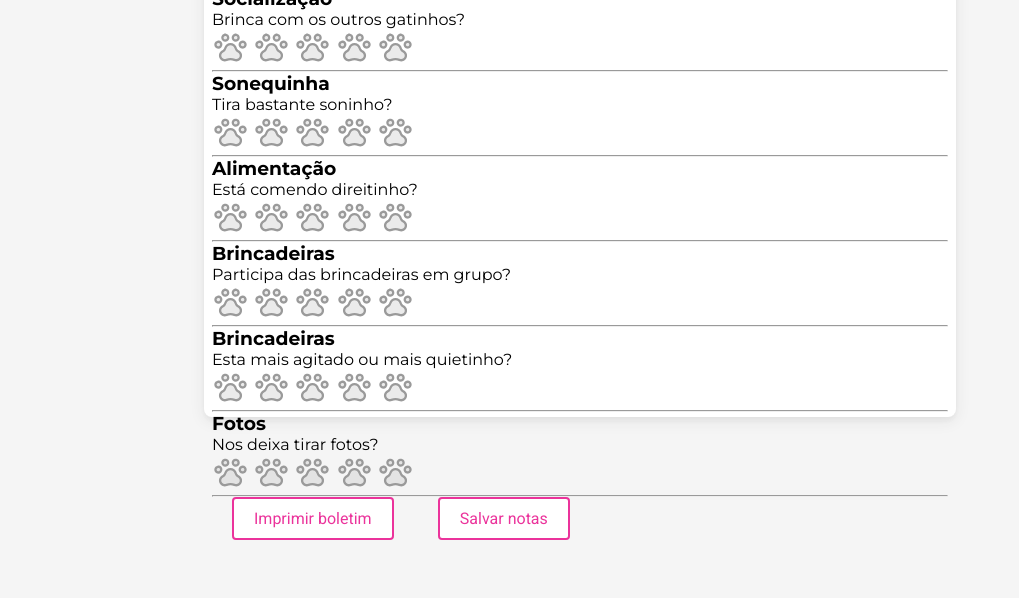
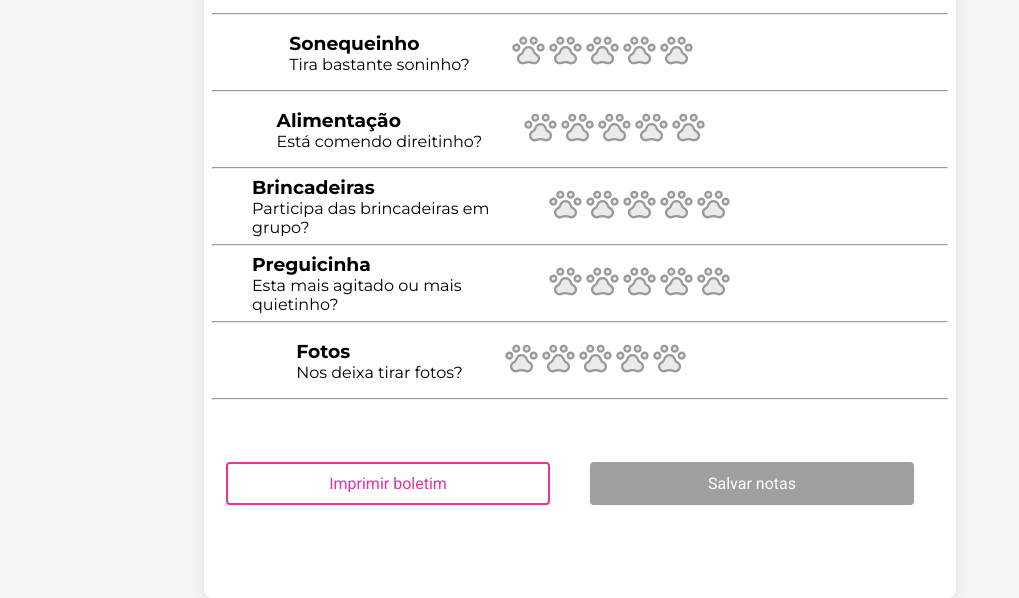
Before and after one commit to douglascaique/Projeto-Creche-Batatinha, a plain HTML site: page miautim.html in a window 1280 px wide. Shown: the part 277-875 px from the top of the page, without its empty margins (140-1159 px from the left). Before the commit the page ends 817 px from the top, so only its background shows below. Drawn offline with Linux system fonts and the light colour scheme.

Commit message:
Criação do html e css nota de gatos

```diff
--- a/assets/css/cadastro-gatos.css
+++ b/assets/css/cadastro-gatos.css
@@ -360,3 +360,63 @@ li {
     font-weight: 700;
     cursor: pointer;
 }
+
+/* Lançamento de notas */
+
+.form.lista-de-miau.boletim{
+    height: 756px;
+    width: 752px;
+    margin: 35px 344px 344px 344px
+}
+
+.top-form.notas-miau  {
+    position: relative;
+    margin-top: 46px;
+    width: 40px;
+    height: 40px;
+    left: 40px;
+}
+.card-notas {
+    display: flex;
+    align-items: center;
+    justify-content: center;
+    flex-direction: column;
+    height: 75px;
+    width: 672px;
+}
+
+.card-notas .materias {
+    padding-left: 40px;
+}
+
+
+.card-notas .patinha {
+    display: flex;
+    flex-direction: row;
+    margin-left: 40px;
+
+}
+
+.btn-notas {
+    display: flex;
+    align-items: center;
+    justify-content: center;
+    margin-top: 42px;
+}
+
+.btn-notas .notas.print-btn {
+    width: 324px;
+}
+
+.btn-notas .s-btn.disabled {
+    border: 2px solid var(--btn-grey);
+    background: var(--btn-grey);
+    color: var(--white);
+    padding: 10px 20px;
+    margin-right: 40px;
+    border-radius: 4px;
+    width: 324px;
+    font-size: 16px;
+    font-family: 'Roboto', sans-serif;
+    font-weight: 400;
+}
--- a/assets/js/cadastro-gatos.js
+++ b/assets/js/cadastro-gatos.js
@@ -68,3 +68,4 @@ const listItemContent = `
     <h2>${formData.catname}</h2>
 
   `;
+newCat.innerHTML = listItemContent
--- a/miautim.html
+++ b/miautim.html
@@ -35,83 +35,123 @@
             </nav>
         </header>
         <main>
-            <div class="form lista-de-miau">
-                <section class="top-form">
-                    <img src="assets/img/Botão voltar.svg" alt="Voltar">
+            <div class="form lista-de-miau boletim">
+                <section class="top-form notas-miau">
+                    <img id="img-seta" src="assets/img/Botão voltar.svg" alt="Voltar">
                     <img src="" alt="" srcset="">
-                    <h1>"nome-de-gato-escolhido"</h1>
+                    <h1 id="cat-name"></h1>
 
                 </section>
                 <div class="form-info">
                    <hr>
-                    <div>
+                    <div class="card-notas">
+                        <ul>
+                            <div class="materias">
                                 <h3>Socialização</h3>
                                 <p>Brinca com os outros gatinhos?</p>
-                        <img src="assets/img/patinha.svg" alt="Notas em Patinhas">
-                        <img src="assets/img/patinha.svg" alt="Notas em Patinhas">
-                        <img src="assets/img/patinha.svg" alt="Notas em Patinhas">
-                        <img src="assets/img/patinha.svg" alt="Notas em Patinhas">
-                        <img src="assets/img/patinha.svg" alt="Notas em Patinhas">
+                            </div>
+                            <div class="patinha">
+                                <li><img src="assets/img/patinha.svg" alt="Notas em Patinhas"></li>
+                                <li><img src="assets/img/patinha.svg" alt="Notas em Patinhas"></li>
+                                <li><img src="assets/img/patinha.svg" alt="Notas em Patinhas"></li>
+                                <li><img src="assets/img/patinha.svg" alt="Notas em Patinhas"></li>
+                                <li><img src="assets/img/patinha.svg" alt="Notas em Patinhas"></li>
+                            </div>
+
+                        </ul>
                     </div>
                     <hr>
-                    <div>
-                        <div>
-                            <h3>Sonequinha</h3>
+                    <div class="card-notas">
+                        <ul>
+                            <div class="materias">
+                                <h3>Sonequeinho</h3>
                                 <p>Tira bastante soninho?</p>
-                        <img src="assets/img/patinha.svg" alt="Notas em Patinhas">
-                        <img src="assets/img/patinha.svg" alt="Notas em Patinhas">
-                        <img src="assets/img/patinha.svg" alt="Notas em Patinhas">
-                        <img src="assets/img/patinha.svg" alt="Notas em Patinhas">
-                        <img src="assets/img/patinha.svg" alt="Notas em Patinhas">
+                            </div>
+                            <div class="patinha">
+                                <li><img src="assets/img/patinha.svg" alt="Notas em Patinhas"></li>
+                                <li><img src="assets/img/patinha.svg" alt="Notas em Patinhas"></li>
+                                <li><img src="assets/img/patinha.svg" alt="Notas em Patinhas"></li>
+                                <li><img src="assets/img/patinha.svg" alt="Notas em Patinhas"></li>
+                                <li><img src="assets/img/patinha.svg" alt="Notas em Patinhas"></li>
+                            </div>
+
+                        </ul>
                     </div>
                     <hr>
-                    <div>
-                        <div>
+                    <div class="card-notas">
+                        <ul>
+                            <div class="materias">
                                 <h3>Alimentação</h3>
                                 <p>Está comendo direitinho?</p>
-                        <img src="assets/img/patinha.svg" alt="Notas em Patinhas">
-                        <img src="assets/img/patinha.svg" alt="Notas em Patinhas">
-                        <img src="assets/img/patinha.svg" alt="Notas em Patinhas">
-                        <img src="assets/img/patinha.svg" alt="Notas em Patinhas">
-                        <img src="assets/img/patinha.svg" alt="Notas em Patinhas">
+                            </div>
+                            <div class="patinha">
+                                <li><img src="assets/img/patinha.svg" alt="Notas em Patinhas"></li>
+                                <li><img src="assets/img/patinha.svg" alt="Notas em Patinhas"></li>
+                                <li><img src="assets/img/patinha.svg" alt="Notas em Patinhas"></li>
+                                <li><img src="assets/img/patinha.svg" alt="Notas em Patinhas"></li>
+                                <li><img src="assets/img/patinha.svg" alt="Notas em Patinhas"></li>
+                            </div>
+
+                        </ul>
                     </div>
                     <hr>
-                    <div>
-                        <div>
+                    <div class="card-notas">
+                        <ul>
+                            <div class="materias">
                                 <h3>Brincadeiras</h3>
                                 <p>Participa das brincadeiras em grupo?</p>
-                        <img src="assets/img/patinha.svg" alt="Notas em Patinhas">
-                        <img src="assets/img/patinha.svg" alt="Notas em Patinhas">
-                        <img src="assets/img/patinha.svg" alt="Notas em Patinhas">
-                        <img src="assets/img/patinha.svg" alt="Notas em Patinhas">
-                        <img src="assets/img/patinha.svg" alt="Notas em Patinhas">
+                            </div>
+                            <div class="patinha">
+                                <li><img src="assets/img/patinha.svg" alt="Notas em Patinhas"></li>
+                                <li><img src="assets/img/patinha.svg" alt="Notas em Patinhas"></li>
+                                <li><img src="assets/img/patinha.svg" alt="Notas em Patinhas"></li>
+                                <li><img src="assets/img/patinha.svg" alt="Notas em Patinhas"></li>
+                                <li><img src="assets/img/patinha.svg" alt="Notas em Patinhas"></li>
+                            </div>
+
+                        </ul>
                     </div>
                     <hr>
-                    <div>
-                        <div>
-                            <h3>Brincadeiras</h3>
+                    <div class="card-notas">
+                        <ul>
+                            <div class="materias">
+                                <h3>Preguicinha</h3>
                                 <p>Esta mais agitado ou mais quietinho?</p>
-                        <img src="assets/img/patinha.svg" alt="Notas em Patinhas">
-                        <img src="assets/img/patinha.svg" alt="Notas em Patinhas">
-                        <img src="assets/img/patinha.svg" alt="Notas em Patinhas">
-                        <img src="assets/img/patinha.svg" alt="Notas em Patinhas">
-                        <img src="assets/img/patinha.svg" alt="Notas em Patinhas">
+                            </div>
+                            <div class="patinha">
+                                <li><img src="assets/img/patinha.svg" alt="Notas em Patinhas"></li>
+                                <li><img src="assets/img/patinha.svg" alt="Notas em Patinhas"></li>
+                                <li><img src="assets/img/patinha.svg" alt="Notas em Patinhas"></li>
+                                <li><img src="assets/img/patinha.svg" alt="Notas em Patinhas"></li>
+                                <li><img src="assets/img/patinha.svg" alt="Notas em Patinhas"></li>
+                            </div>
+
+                        </ul>
                     </div>
                     <hr>
-                    <div>
-                        <div>
+                    <div class="card-notas">
+                        <ul>
+                            <div class="materias">
                                 <h3>Fotos</h3>
                                 <p>Nos deixa tirar fotos?</p>
-                        <img src="assets/img/patinha.svg" alt="Notas em Patinhas">
-                        <img src="assets/img/patinha.svg" alt="Notas em Patinhas">
-                        <img src="assets/img/patinha.svg" alt="Notas em Patinhas">
-                        <img src="assets/img/patinha.svg" alt="Notas em Patinhas">
-                        <img src="assets/img/patinha.svg" alt="Notas em Patinhas">
+                            </div>
+                            <div class="patinha">
+                                <li><img src="assets/img/patinha.svg" alt="Notas em Patinhas"></li>
+                                <li><img src="assets/img/patinha.svg" alt="Notas em Patinhas"></li>
+                                <li><img src="assets/img/patinha.svg" alt="Notas em Patinhas"></li>
+                                <li><img src="assets/img/patinha.svg" alt="Notas em Patinhas"></li>
+                                <li><img src="assets/img/patinha.svg" alt="Notas em Patinhas"></li>
+                            </div>
+
+                        </ul>
                     </div>
                     <hr>
                 </div>
-                <a href="#"><button class="notas">Imprimir boletim</button></a>
-                <a href="#"><button class="notas">Salvar notas</button></a>
+                <div class="btn-notas">
+                    <a href="#"><button class="notas print-btn">Imprimir boletim</button></a>
+                    <a href="#"><button class="s-btn disabled">Salvar notas</button></a>
+                </div>
+
             </div>
         </main>
         <!-- <script src="index.js"></script> -->
```
Lines whose indentation alone changed are shown as unchanged.
